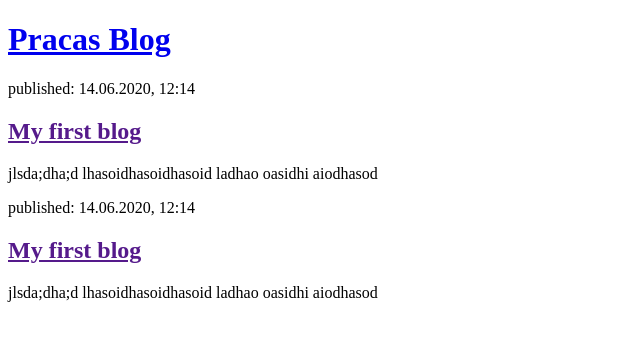
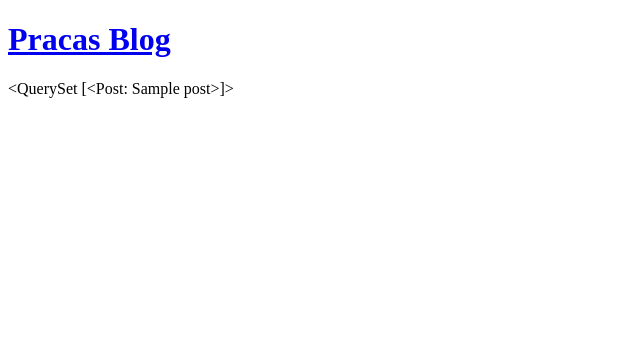
Before and after one commit to pracaskarki/my-first-django, a Django app: template blog/templates/blog/post_list.html in a window 1280 px wide. Shown: the top 341 px of the page, without its empty margins (0-640 px from the left). Run offline with Django 3.2, Linux system fonts and the light colour scheme; the template is opened without the code that fills it: values named after a table or form of the project are taken from there, others are empty; tables that the repository leaves empty hold one stand-in row (Sample ...).

Commit message:
made dynamic

```diff
--- a/blog/templates/blog/post_list.html
+++ b/blog/templates/blog/post_list.html
@@ -9,15 +9,7 @@
     <div>
       <h1><a href="/">Pracas Blog</a></h1>
     </div>
-    <div>
-      <p>published: 14.06.2020, 12:14</p>
-      <h2><a href="">My first blog</a></h2>
-      <p>jlsda;dha;d lhasoidhasoidhasoid ladhao oasidhi aiodhasod</p>
-    </div>
-    <div>
-      <p>published: 14.06.2020, 12:14</p>
-      <h2><a href="">My first blog</a></h2>
-      <p>jlsda;dha;d lhasoidhasoidhasoid ladhao oasidhi aiodhasod</p>
-    </div>
+
+    {{ posts }}
   </body>
 </html>
```
